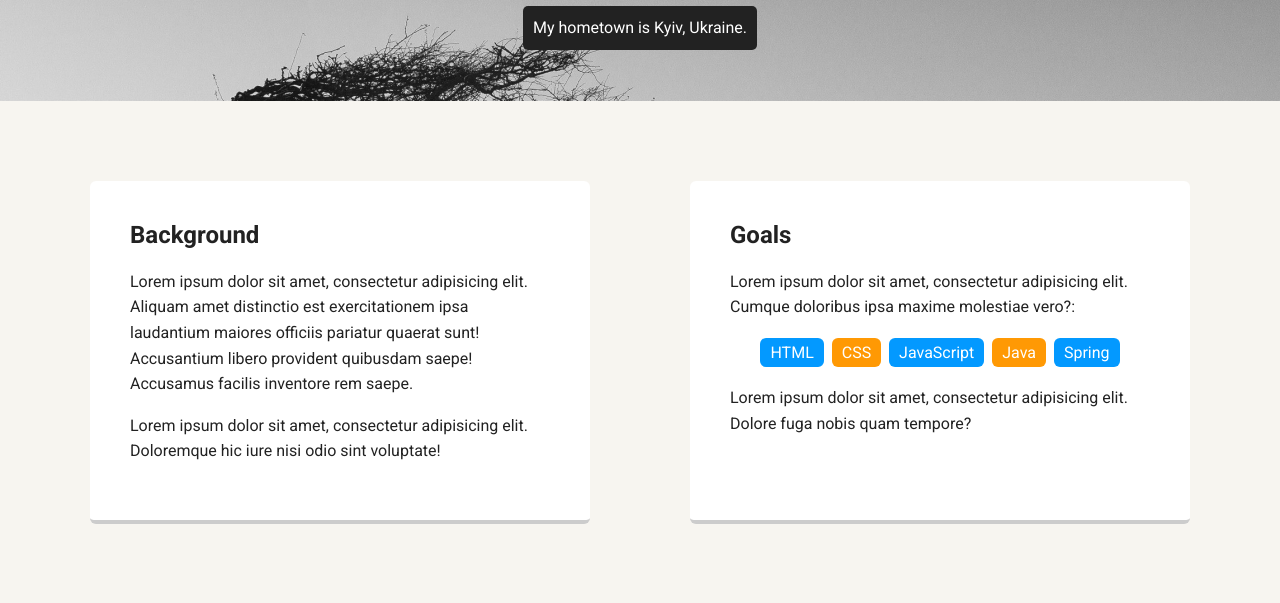
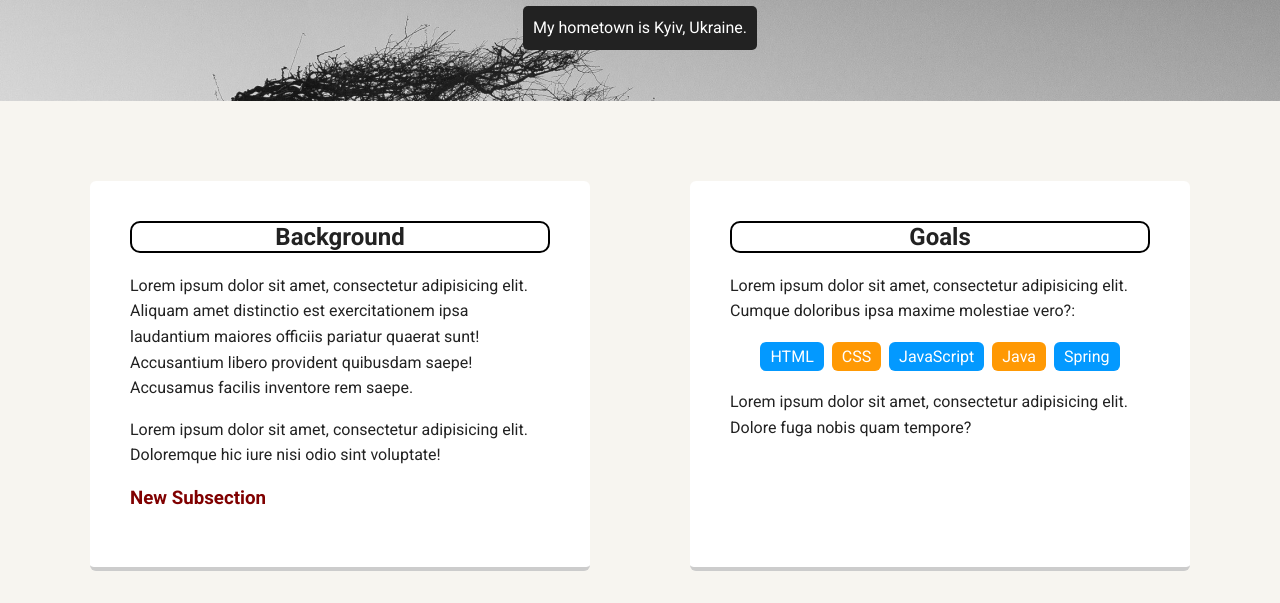
Before and after one commit to DimaSanKiev/html-css-basics, a plain HTML site: page index.html in a window 1280 px wide. Shown: the part 349-952 px from the top of the page. Drawn offline with Linux system fonts and the light colour scheme; a web font is replaced by a local one.

Commit message:
change CSS

```diff
--- a/index.html
+++ b/index.html
@@ -27,15 +27,16 @@
 
 <main class="flex">
     <div class="card">
-        <h2>Background</h2>
+        <h2 class="card-title">Background</h2>
         <p>Lorem ipsum dolor sit amet, consectetur adipisicing elit. Aliquam amet distinctio est exercitationem ipsa
             laudantium maiores officiis pariatur quaerat sunt! Accusantium libero provident quibusdam saepe! Accusamus
             facilis inventore rem saepe.</p>
         <p>Lorem ipsum dolor sit amet, consectetur adipisicing elit. Doloremque hic iure nisi odio sint voluptate!</p>
+        <h3>New Subsection</h3>
     </div>
 
     <div class="card">
-        <h2>Goals</h2>
+        <h2 class="card-title">Goals</h2>
         <p>Lorem ipsum dolor sit amet, consectetur adipisicing elit. Cumque doloribus ipsa maxime molestiae vero?:</p>
         <ul class="skills">
             <li>HTML</li>
--- a/styles.css
+++ b/styles.css
@@ -203,3 +203,14 @@ a.social:hover {
   }
 
 }
+
+h3 {
+  color: maroon;
+  letter-spacing: 0;
+}
+
+.card-title {
+  text-align: center;
+  border: solid black 2px;
+  border-radius: 10px;
+}
```
